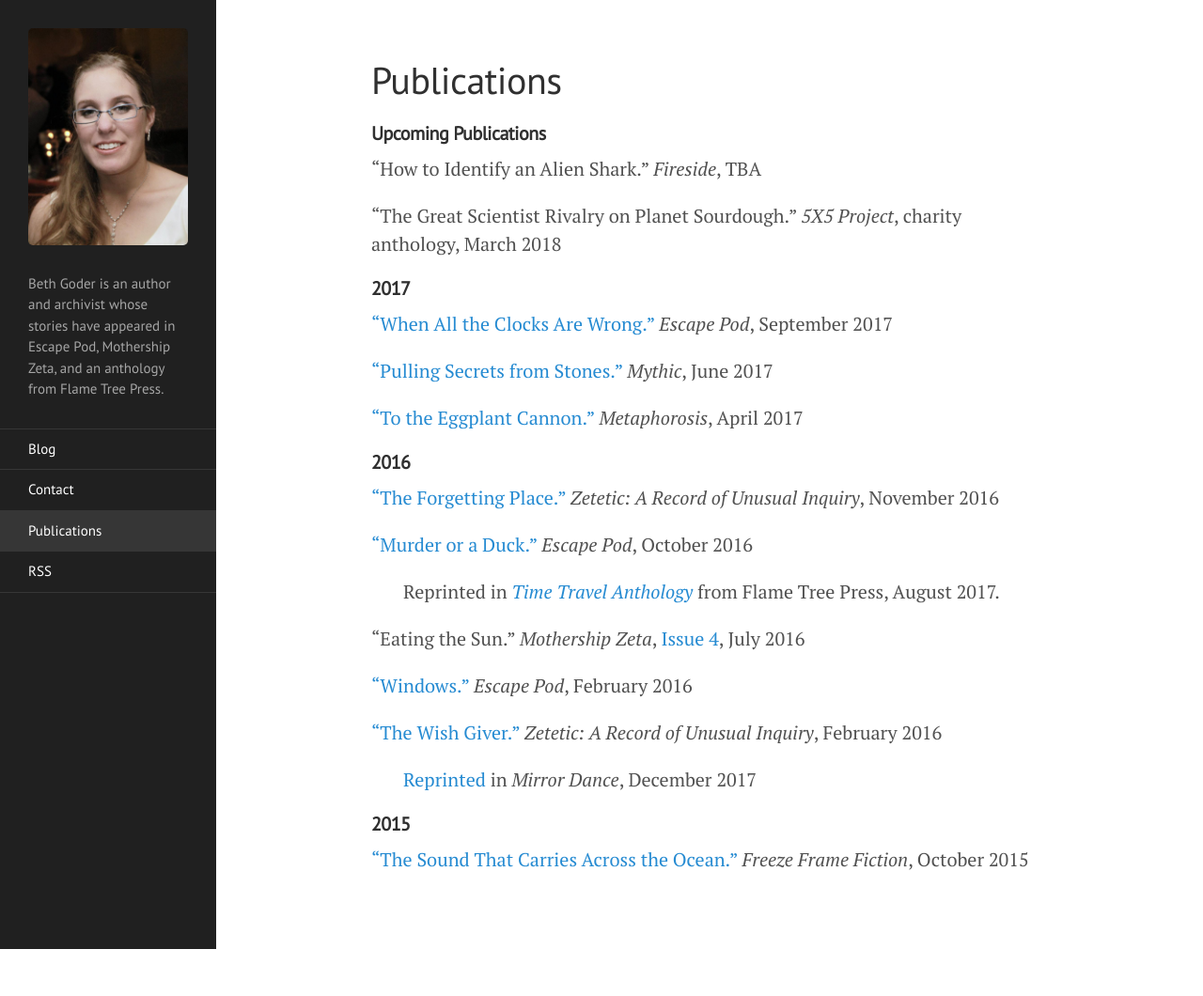
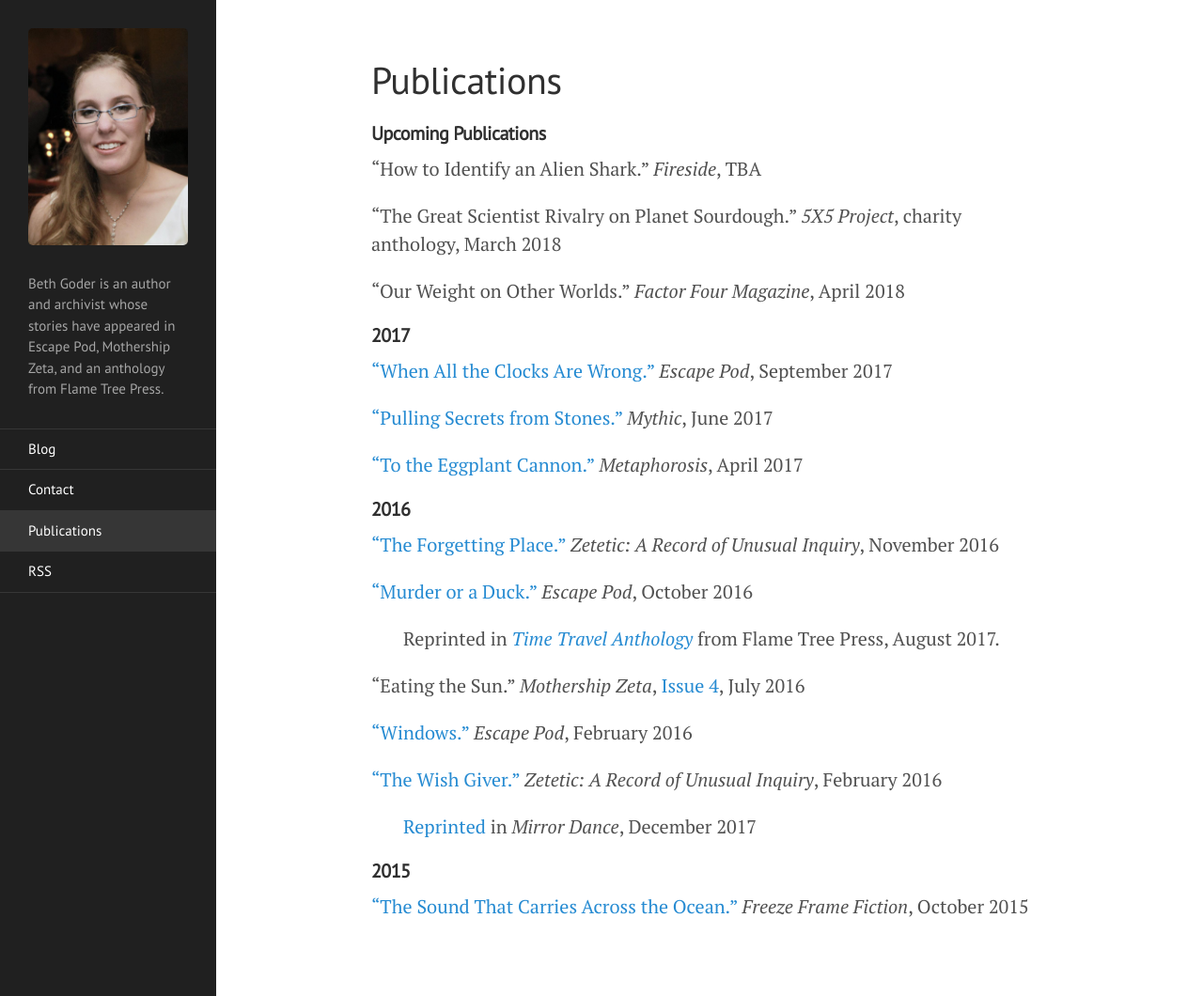
Before and after one commit to BethGoder/BethGoder.github.io, a Jekyll site: the page built from pubs.md, in a window 1280 px wide. Shown: the whole page at 94% size. Built offline with Jekyll 4.4.1, drawn with Linux system fonts in a browser that asks for light colours; before the commit the page ends 1010 px from its top, so only the background shows below that.

Commit message:
Update pubs.md

```diff
--- a/pubs.md
+++ b/pubs.md
@@ -10,6 +10,9 @@ permalink: /publications/
 
 
 "The Great Scientist Rivalry on Planet Sourdough." _5X5 Project_, charity anthology, March 2018
+
+
+"Our Weight on Other Worlds." _Factor Four Magazine_, April 2018
 
 
 
```
